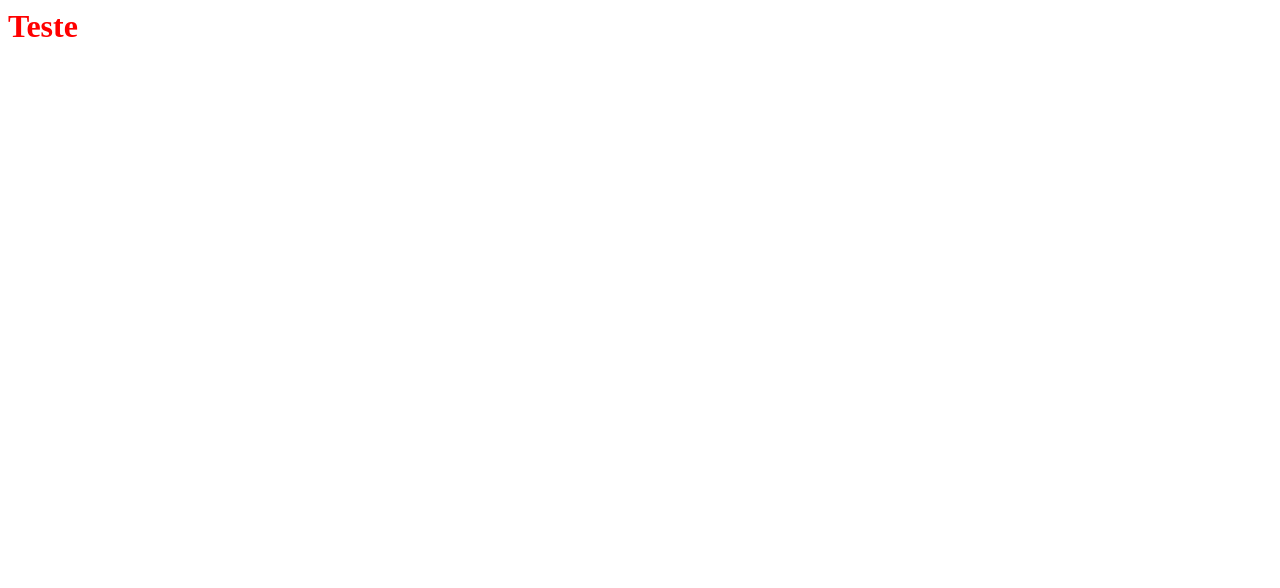
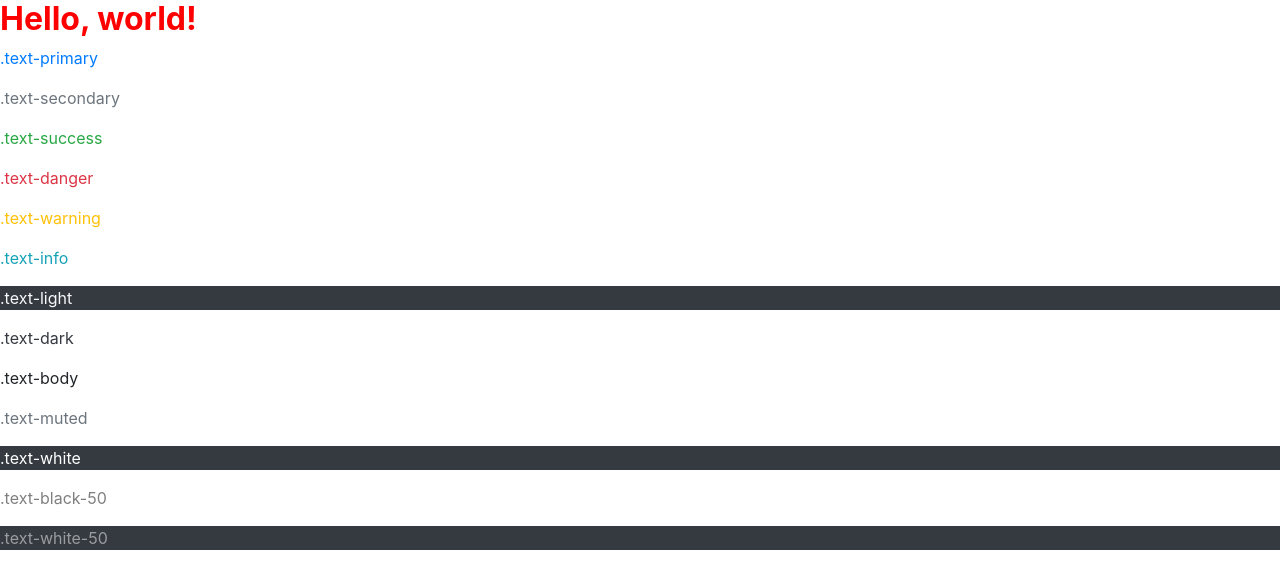
Before and after one commit to engsoft-ifal/pweb01-leofernandesmo, a plain HTML site: page index.html in a window 1280 px wide. Drawn offline with nearby package versions, Linux system fonts and the light colour scheme.

Commit message:
Adicionando Bootstrap

```diff
--- a/index.html
+++ b/index.html
@@ -1,6 +1,38 @@
-<html>
+
+<!doctype html>
+<html lang="en">
   <head>
+    <!-- Required meta tags -->
+    <meta charset="utf-8">
+    <meta name="viewport" content="width=device-width, initial-scale=1, shrink-to-fit=no">
+
+    <!-- Bootstrap CSS -->
+    <link rel="stylesheet" href="https://cdn.jsdelivr.net/npm/bootstrap@4.3.1/dist/css/bootstrap.min.css" integrity="sha384-ggOyR0iXCbMQv3Xipma34MD+dH/1fQ784/j6cY/iJTQUOhcWr7x9JvoRxT2MZw1T" crossorigin="anonymous">
     <link type="text/css" rel="stylesheet" href="my.css" />
+
+    <title>Hello, world!</title>
   </head>
-  <h1>Teste</h1>
+  <body>
+    <h1>Hello, world!</h1>
+
+    <p class="text-primary">.text-primary</p>
+    <p class="text-secondary">.text-secondary</p>
+    <p class="text-success">.text-success</p>
+    <p class="text-danger">.text-danger</p>
+    <p class="text-warning">.text-warning</p>
+    <p class="text-info">.text-info</p>
+    <p class="text-light bg-dark">.text-light</p>
+    <p class="text-dark">.text-dark</p>
+    <p class="text-body">.text-body</p>
+    <p class="text-muted">.text-muted</p>
+    <p class="text-white bg-dark">.text-white</p>
+    <p class="text-black-50">.text-black-50</p>
+    <p class="text-white-50 bg-dark">.text-white-50</p>
+
+    <!-- Optional JavaScript -->
+    <!-- jQuery first, then Popper.js, then Bootstrap JS -->
+    <script src="https://code.jquery.com/jquery-3.3.1.slim.min.js" integrity="sha384-q8i/X+965DzO0rT7abK41JStQIAqVgRVzpbzo5smXKp4YfRvH+8abtTE1Pi6jizo" crossorigin="anonymous"></script>
+    <script src="https://cdn.jsdelivr.net/npm/popper.js@1.14.7/dist/umd/popper.min.js" integrity="sha384-UO2eT0CpHqdSJQ6hJty5KVphtPhzWj9WO1clHTMGa3JDZwrnQq4sF86dIHNDz0W1" crossorigin="anonymous"></script>
+    <script src="https://cdn.jsdelivr.net/npm/bootstrap@4.3.1/dist/js/bootstrap.min.js" integrity="sha384-JjSmVgyd0p3pXB1rRibZUAYoIIy6OrQ6VrjIEaFf/nJGzIxFDsf4x0xIM+B07jRM" crossorigin="anonymous"></script>
+  </body>
 </html>
```
